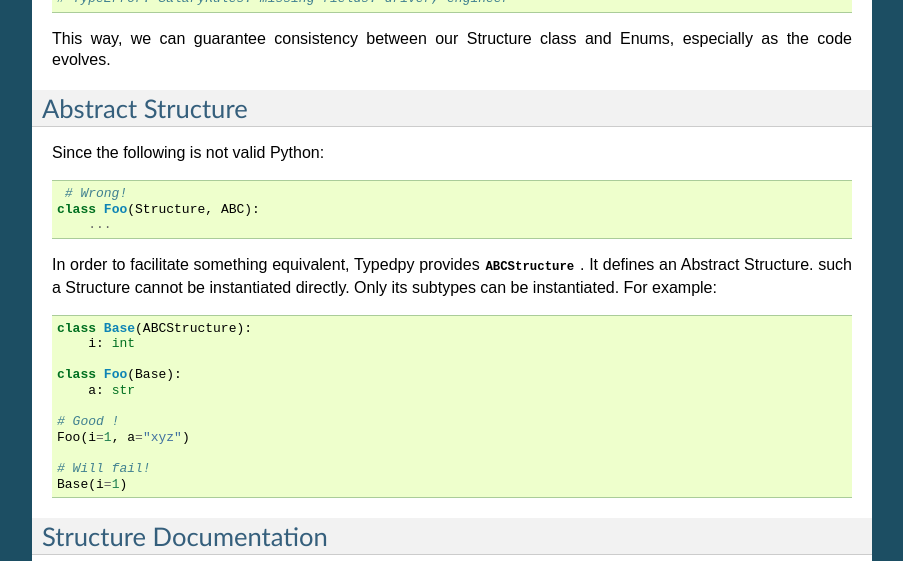
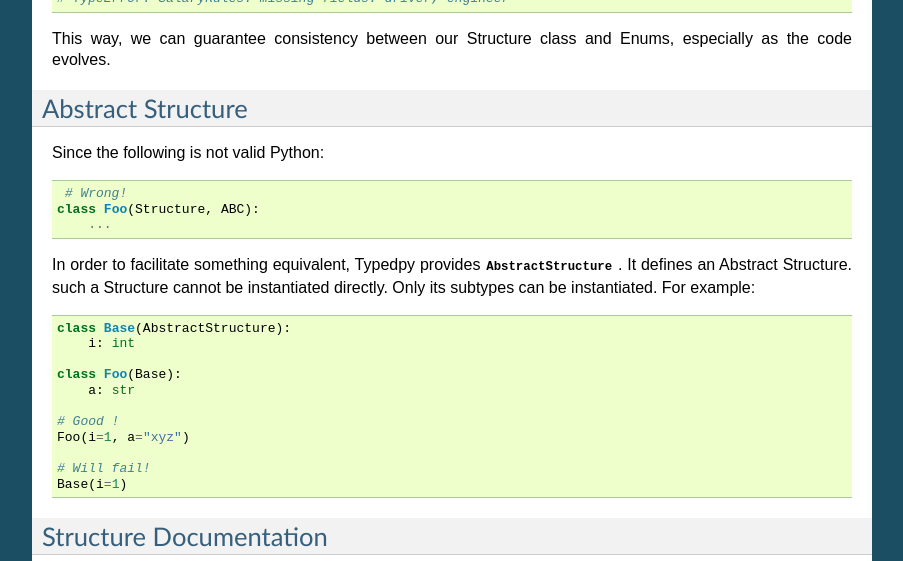
Before and after one commit to loyada/typedpy, a Sphinx documentation site: the page built from docs/structures.rst, in a window 1280 px wide and 900 px high, scrolled down 12396 px, cut to the strip 0-561 px from the top of the window. Shown: the whole strip, without its empty margins (198-1101 px from the left). Built offline with Sphinx 7.4.7, drawn with Linux system fonts in a browser that asks for light colours.

Commit message:
rename ABCStructure to AbstractStructure and correct bug in it.

```diff
--- a/docs/structures.rst
+++ b/docs/structures.rst
@@ -775,13 +775,13 @@ Since the following is not valid Python:
    class Foo(Structure, ABC):
        ...
 
-In order to facilitate something equivalent, Typedpy provides :class:`ABCStructure` . It defines an Abstract Structure.
+In order to facilitate something equivalent, Typedpy provides :class:`AbstractStructure` . It defines an Abstract Structure.
 such a Structure cannot be instantiated directly. Only its subtypes can be instantiated.
 For example:
 
 .. code-block:: python
 
-    class Base(ABCStructure):
+    class Base(AbstractStructure):
         i: int
 
     class Foo(Base):
@@ -812,4 +812,4 @@ Structure Documentation
 
 .. autoclass:: AllFieldsRequired
 
-.. autoclass:: ABCStructure
+.. autoclass:: AbstractStructure
--- a/typedpy/__init__.py
+++ b/typedpy/__init__.py
@@ -13,7 +13,7 @@ from typedpy.structures import (
     FinalStructure,
     ImmutableField,
     unique,
-    ABCStructure
+    AbstractStructure
 )
 
 from typedpy.structures_reuse import (
```
Also changed, not shown: 2 other files.
